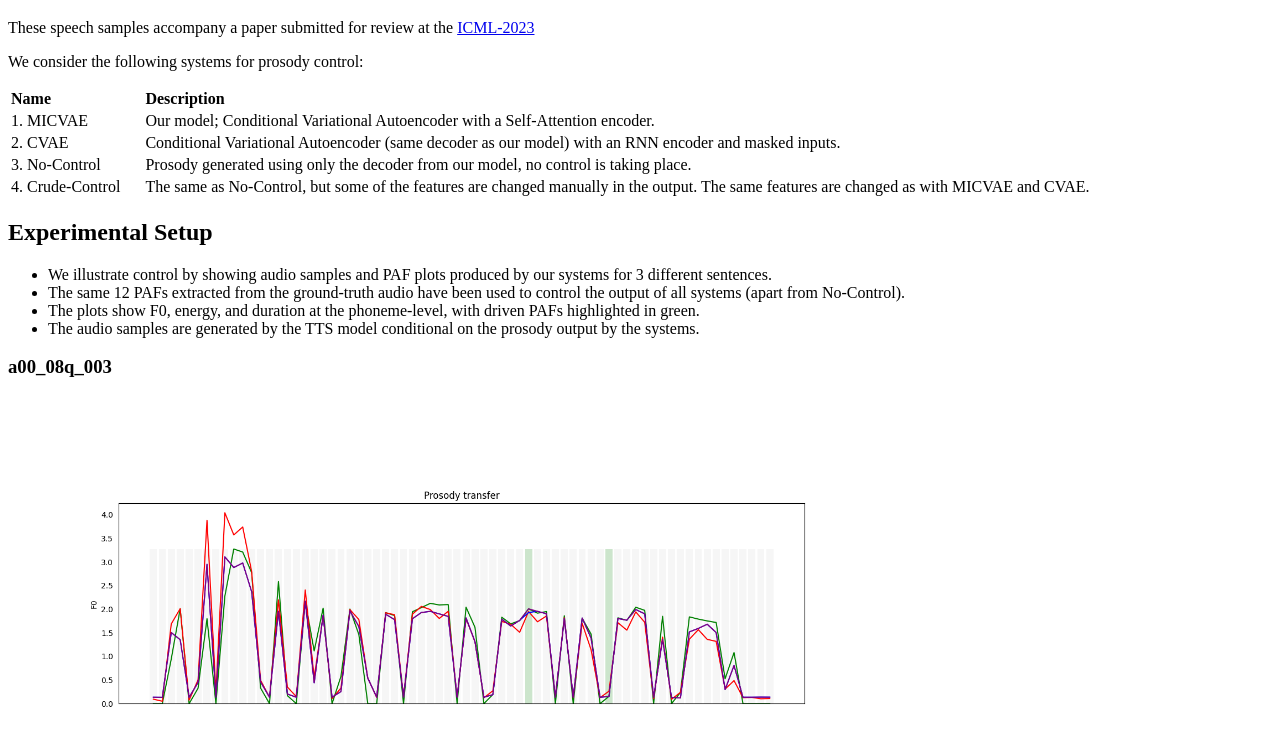
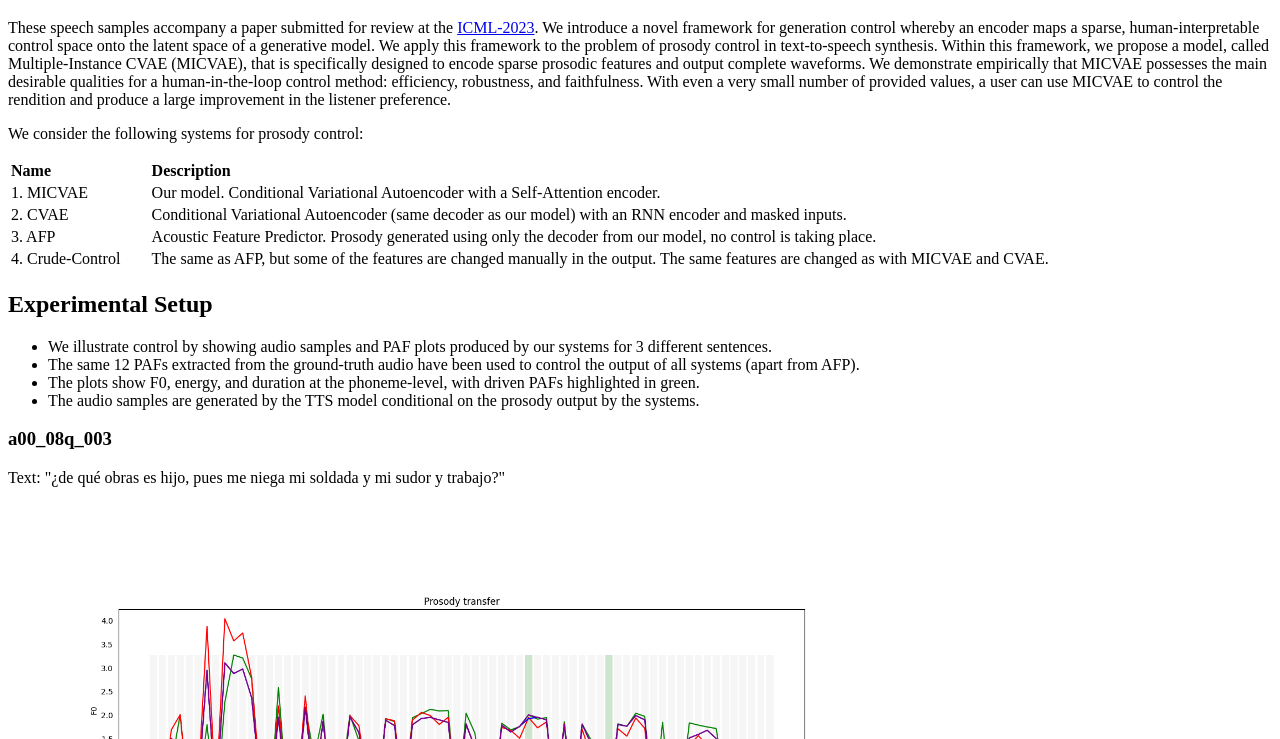
Before and after one commit to anonymous-submission-563098/sparse-control, a plain HTML site: page index.html in a window 1280 px wide. Shown: the part 61-800 px from the top of the page. Drawn offline with nearby package versions, Linux system fonts and the light colour scheme.

Commit message:
Add introduction and text

```diff
--- a/index.html
+++ b/index.html
@@ -11,7 +11,16 @@
 <body>
     <h1>Sparse value completion for prosody control</h1>
     <p>These speech samples accompany a paper submitted for review at the <a
-            href=https://icml.cc/Conferences/2023>ICML-2023</a></p>
+            href=https://icml.cc/Conferences/2023>ICML-2023</a>. We introduce a novel framework for generation control
+        whereby an encoder maps a sparse, human-interpretable control
+        space onto the latent space of a generative model. We apply this framework to the problem of prosody control in
+        text-to-speech synthesis. Within this framework, we propose a model, called Multiple-Instance CVAE (MICVAE),
+        that is specifically designed to
+        encode sparse prosodic features and output complete waveforms. We demonstrate empirically that MICVAE possesses
+        the main desirable qualities for a human-in-the-loop control method:
+        efficiency, robustness, and faithfulness. With even a very small number of provided values, a user can use
+        MICVAE to
+        control the rendition and produce a large improvement in the listener preference.</p>
 
     <p>We consider the following systems for prosody control:</p>
     <table style="width:100%">
@@ -21,7 +30,7 @@
         </tr>
         <tr>
             <td>1. MICVAE</td>
-            <td>Our model; Conditional Variational Autoencoder with a Self-Attention encoder.</td>
+            <td>Our model. Conditional Variational Autoencoder with a Self-Attention encoder.</td>
         </tr>
         <tr>
             <td>2. CVAE</td>
@@ -29,12 +38,13 @@
             </td>
         </tr>
         <tr>
-            <td>3. No-Control</td>
-            <td>Prosody generated using only the decoder from our model, no control is taking place.</td>
+            <td>3. AFP</td>
+            <td>Acoustic Feature Predictor. Prosody generated using only the decoder from our model, no control is
+                taking place.</td>
         </tr>
         <tr>
             <td>4. Crude-Control</td>
-            <td>The same as No-Control, but some of the features are changed manually in the output. The same features
+            <td>The same as AFP, but some of the features are changed manually in the output. The same features
                 are changed as with MICVAE and CVAE.</td>
         </tr>
     </table>
@@ -46,7 +56,7 @@
         <li>We illustrate control by showing audio samples and PAF plots produced by our systems for 3 different
             sentences.</li>
         <li>The same 12 PAFs extracted from the ground-truth audio have been used to control the output of all systems
-            (apart from No-Control). </li>
+            (apart from AFP). </li>
         <li>The plots show F0, energy, and duration at the phoneme-level, with driven PAFs highlighted in green.</li>
         <li>The audio samples are generated by the TTS model conditional on the prosody output by the systems.</li>
     </ul>
@@ -60,6 +70,7 @@
     <body>
         <div id="a00_08q_003">
             <h3>a00_08q_003</h3>
+            <p>Text: "¿de qué obras es hijo, pues me niega mi soldada y mi sudor y trabajo?"</p>
             <img src="imgs/a00_08q_003.png" file_id="a00_08q_003" width="70%" height="auto">
             <table style="width:100%">
                 <tbody>
@@ -86,8 +97,8 @@
                                 <source src="data/Crude/a00_08q_003.wav" type="audio/wav">Your browser does not support
                                 the audio element.
                             </audio></td>
-                        <td>No-Control</td>
-                        <td><audio controls="controls" style="width:200px" system_name=No-Control file_id=a00_08q_003>
+                        <td>AFP</td>
+                        <td><audio controls="controls" style="width:200px" system_name=AFP file_id=a00_08q_003>
                                 <source src="data/MICVAE/a00_08q_003.wav" type="audio/wav">Your browser does not support
                                 the audio element.
                             </audio></td>
@@ -98,6 +109,7 @@
 
         <div id="a18_21_001">
             <h3>a18_21_001</h3>
+            <p>Text: "A mí estos políticos de hoy en día me dan un asco, pero un asco que ni te imaginas."</p>
             <img src="imgs/a18_21_001.png" file_id="a18_21_001" width="70%" height="auto">
             <table style="width:100%">
                 <tbody>
@@ -123,8 +135,8 @@
                                 <source src="data/Crude/a18_21_001.wav" type="audio/wav">Your browser does not support
                                 the audio element.
                             </audio></td>
-                        <td>No-Control</td>
-                        <td><audio controls="controls" style="width:200px" system_name=No-Control file_id=a18_21_001>
+                        <td>AFP</td>
+                        <td><audio controls="controls" style="width:200px" system_name=AFP file_id=a18_21_001>
                                 <source src="data/MICVAE/a18_21_001.wav" type="audio/wav">Your browser does not support
                                 the audio element.
                             </audio></td>
@@ -135,6 +147,8 @@
 
         <div id="a00_18_001">
             <h3>a00_18_001</h3>
+            <p>Text: "Nos despertábamos a eso de las ocho u nueve en el silencio de los Alpes y bajábamos a desayunar en
+                el salón del hotel."</p>
             <img src="imgs/a00_18_001.png" file_id="a00_18_001" width="70%" height="auto">
             <table style="width:100%">
                 <tbody>
@@ -160,8 +174,8 @@
                                 <source src="data/Crude/a00_18_001.wav" type="audio/wav">Your browser does not support
                                 the audio element.
                             </audio></td>
-                        <td>No-Control</td>
-                        <td><audio controls="controls" style="width:200px" system_name=No-Control file_id=a00_18_001>
+                        <td>AFP</td>
+                        <td><audio controls="controls" style="width:200px" system_name=AFP file_id=a00_18_001>
                                 <source src="data/MICVAE/a00_18_001.wav" type="audio/wav">Your browser does not support
                                 the audio element.
                             </audio></td>
```
